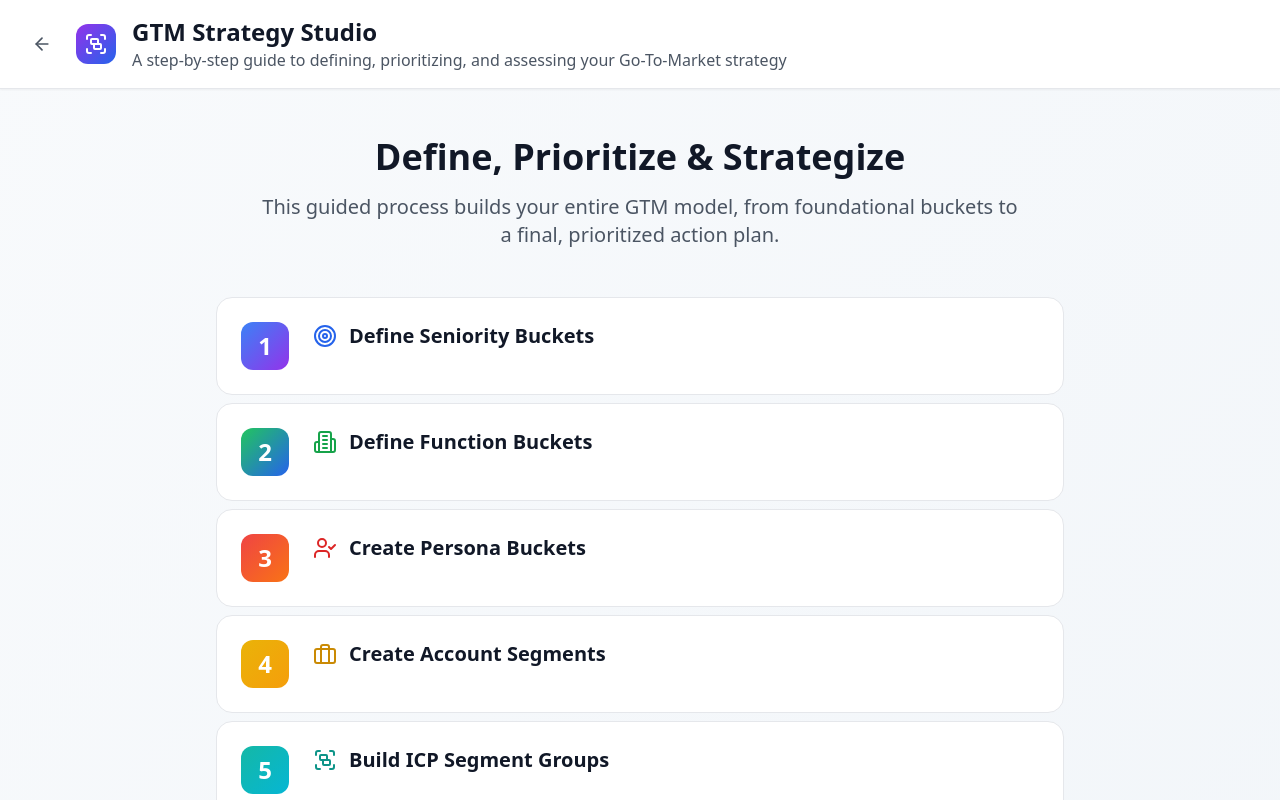
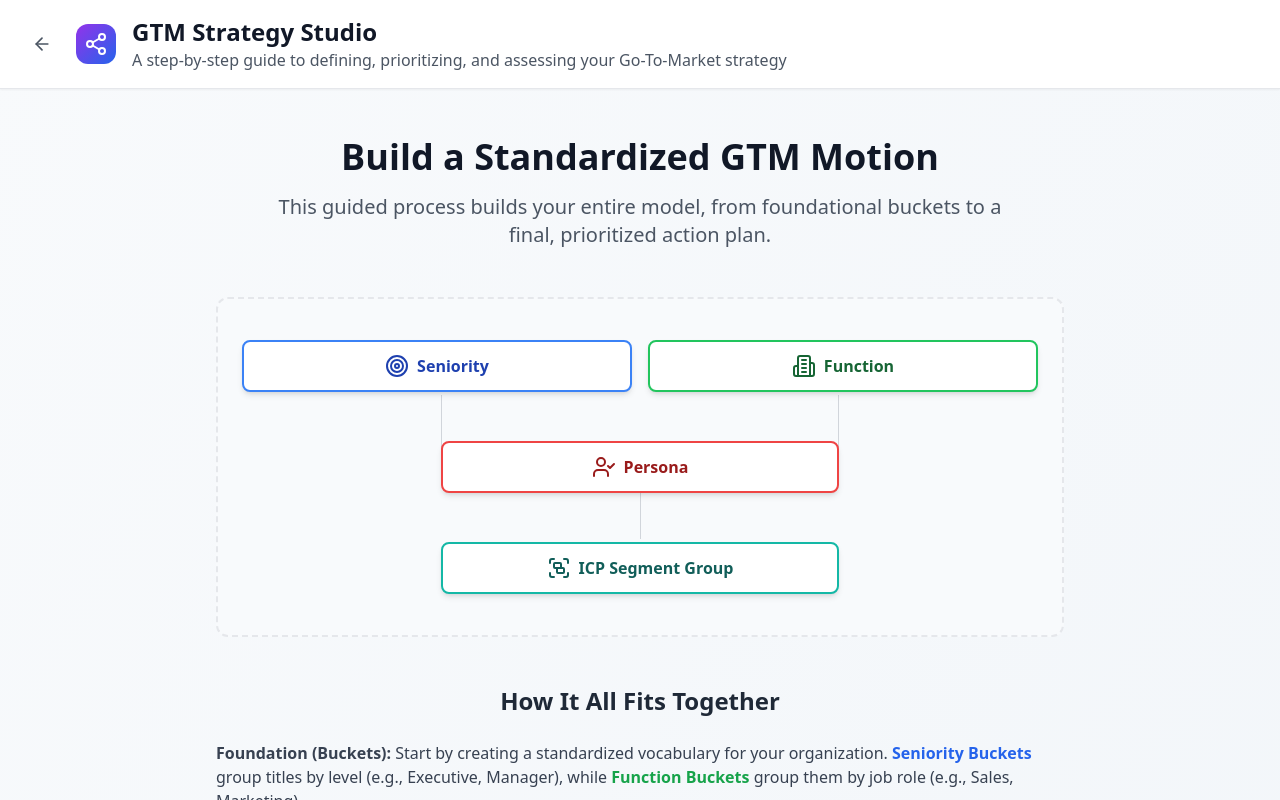
Before and after one commit to remingtonrawlings/v.1.2-1v-Labs, a React (Vite) app: page / in a window 1280 px wide. Both pictures are taken after a click on the button "Start Designing". Shown: the top 800 px of the page. Built offline with nearby package versions, Linux system fonts and the light colour scheme.

Commit message:
Description page and ICP Segment Overview changes

```diff
--- a/src/pages/ICPSegmentCreation.tsx
+++ b/src/pages/ICPSegmentCreation.tsx
@@ -16,7 +16,78 @@ interface ICPSegmentCreationProps {
 
 const GROUP_COLORS = ['#3B82F6', '#10B981', '#8B5CF6', '#F59E0B', '#EF4444', '#6366F1', '#14B8A6'];
 
-// Modal component remains the same
+const PersonaAssignmentModal = ({
+    icpGroups,
+    personaBuckets,
+    onAssign,
+    onCancel,
+} : {
+    icpGroups: ICPSegmentGroup[];
+    personaBuckets: PersonaBucket[];
+    onAssign: (groupId: string, personaIds: string[]) => void;
+    onCancel: () => void;
+}) => {
+    const [selectedGroupId, setSelectedGroupId] = useState('');
+    const [selectedPersonaIds, setSelectedPersonaIds] = useState<Set<string>>(new Set());
+
+    const assignedPersonaIdsInSelectedGroup = useMemo(() => {
+        const group = icpGroups.find(g => g.id === selectedGroupId);
+        return new Set(group ? group.personaIds : []);
+    }, [selectedGroupId, icpGroups]);
+
+    const togglePersonaSelection = (id: string) => {
+        const newSet = new Set(selectedPersonaIds);
+        if(newSet.has(id)) newSet.delete(id);
+        else newSet.add(id);
+        setSelectedPersonaIds(newSet);
+    }
+
+    const handleAssign = () => {
+        onAssign(selectedGroupId, Array.from(selectedPersonaIds));
+    }
+
+    return (
+        <div className="fixed inset-0 bg-black/50 flex items-center justify-center z-50 p-4">
+          <div className="bg-white rounded-xl shadow-2xl w-full max-w-3xl h-[80vh] flex flex-col">
+            <div className="p-6 border-b">
+              <h2 className="text-2xl font-bold text-gray-800">Bulk Assign Personas</h2>
+              <p className="text-gray-600">Assign multiple personas to a specific ICP Segment Group.</p>
+            </div>
+            <div className="p-6 flex-grow overflow-y-auto">
+                <div className="mb-6">
+                    <label className="font-semibold text-lg mb-2 block">1. Select ICP Segment Group</label>
+                    <select value={selectedGroupId} onChange={e => setSelectedGroupId(e.target.value)} className="w-full p-3 border rounded-lg">
+                        <option value="">Choose a group...</option>
+                        {icpGroups.map(g => <option key={g.id} value={g.id}>{g.name}</option>)}
+                    </select>
+                </div>
+                {selectedGroupId && (
+                <div>
+                    <label className="font-semibold text-lg mb-2 block">2. Select Personas to Add</label>
+                    <div className="grid grid-cols-2 gap-3 p-4 border rounded-lg max-h-[40vh] overflow-y-auto">
+                        {personaBuckets.map(p => {
+                            const isAssigned = assignedPersonaIdsInSelectedGroup.has(p.id);
+                            return (
+                                <label key={p.id} className={`flex items-center space-x-3 p-3 rounded-lg ${isAssigned ? 'text-gray-400 bg-gray-100' : 'hover:bg-gray-100 cursor-pointer'}`}>
+                                    <input type="checkbox" disabled={isAssigned} checked={selectedPersonaIds.has(p.id)} onChange={() => togglePersonaSelection(p.id)} className="h-5 w-5 rounded border-gray-300 text-teal-600 focus:ring-teal-500"/>
+                                    <span>{p.name}</span>
+                                </label>
+                            )
+                        })}
+                    </div>
+                </div>
+                )}
+            </div>
+            <div className="p-6 border-t flex justify-between items-center">
+                <button onClick={onCancel} className="px-4 py-2 bg-gray-200 rounded-lg">Close</button>
+                <button onClick={handleAssign} disabled={!selectedGroupId || selectedPersonaIds.size === 0} className="px-6 py-3 bg-teal-600 text-white rounded-lg font-semibold disabled:bg-teal-300">
+                    Assign {selectedPersonaIds.size > 0 ? selectedPersonaIds.size : ''} Personas
+                </button>
+            </div>
+          </div>
+        </div>
+    );
+};
 
 export const ICPSegmentCreation: React.FC<ICPSegmentCreationProps> = ({ onBack, onNext, accountSegments, personaBuckets, seniorityBuckets, departmentBuckets, initialGroups, initialEditGroupId, onEditFlowComplete }) => {
   const [icpGroups, setIcpGroups] = useState<ICPSegmentGroup[]>(initialGroups);
@@ -44,7 +115,6 @@ export const ICPSegmentCreation: React.FC<ICPSegmentCreationProps> = ({ onBack,
     onNext(icpGroups);
   };
 
-  // ... all other functions (createIcpGroup, saveEditingGroup, etc.) remain the same
   const toggleGroupExpansion = (groupId: string) => {
     const newSet = new Set(expandedGroupIds);
     if(newSet.has(groupId)) newSet.delete(groupId);
@@ -150,7 +220,7 @@ export const ICPSegmentCreation: React.FC<ICPSegmentCreationProps> = ({ onBack,
 
   return (
     <>
-    {/* PersonaAssignmentModal would need to be defined here if used */}
+    {showAssignModal && <PersonaAssignmentModal icpGroups={icpGroups} personaBuckets={personaBuckets} onAssign={handleBulkAssign} onCancel={() => setShowAssignModal(false)} />}
     {editingGroup && (
          <div className="fixed inset-0 bg-black/50 flex items-center justify-center z-50 p-4">
             <div className="bg-white rounded-xl shadow-2xl w-full max-w-2xl p-8 flex flex-col h-[90vh]">
@@ -186,13 +256,15 @@ export const ICPSegmentCreation: React.FC<ICPSegmentCreationProps> = ({ onBack,
         </div>
       </header>
 
-      {/* ... rest of the JSX remains the same */}
        <div className="max-w-7xl mx-auto px-6 py-8">
         <div className="grid grid-cols-1 lg:grid-cols-3 gap-8">
             <div className="lg:col-span-1">
                 <div className="bg-white rounded-xl border p-6 shadow-sm sticky top-24">
                     <h2 className="text-lg font-bold text-gray-800 mb-2 flex items-center"><UserCheck className="w-5 h-5 mr-2 text-red-600" />Persona Library</h2>
-                    {/* Bulk Assign Modal Button would be here */}
+                    <button onClick={() => setShowAssignModal(true)} className="w-full flex items-center justify-center space-x-2 px-4 py-2 mb-4 bg-white text-teal-600 border border-teal-600 rounded-lg hover:bg-teal-50 transition-colors">
+                        <AppWindow className="w-4 h-4" />
+                        <span>Bulk Assign Personas</span>
+                    </button>
                     <div className="space-y-3 max-h-[55vh] overflow-y-auto pr-2">
                         {personaBuckets.length > 0 ? personaBuckets.map(persona => {
                             const details = getPersonaDetails(persona.id);
--- a/src/pages/OrganizationalDesign.tsx
+++ b/src/pages/OrganizationalDesign.tsx
@@ -1,5 +1,5 @@
-import React, { useState } from 'react';
-import { ArrowLeft, Target, Building2, UserCheck, Briefcase, Group, BarChart3, FileText, Workflow, ListCollapse, GanttChartSquare } from 'lucide-react';
+import React, { useState, useEffect } from 'react';
+import { ArrowLeft, Target, Building2, UserCheck, Briefcase, Group, BarChart3, FileText, Workflow, ListCollapse, GanttChartSquare, Share2 } from 'lucide-react';
 import { SeniorityBucketing } from './SeniorityBucketing';
 import { DepartmentTeamOrganization } from './DepartmentTeamOrganization';
 import { PersonaCreation } from './PersonaCreation';
@@ -18,8 +18,40 @@ interface OrganizationalDesignProps {
 
 type ExperienceStep = 'choice' | 'seniority' | 'department' | 'persona' | 'account' | 'icp' | 'prioritization' | 'strategicWorkflows' | 'salesProcessBuilder' | 'diagnosticAssessment' | 'holisticSummary';
 
+const HierarchyDiagram = () => {
+    const [isVisible, setIsVisible] = useState(false);
+    useEffect(() => { const timer = setTimeout(() => setIsVisible(true), 100); return () => clearTimeout(timer); }, []);
+
+    const baseBox = "bg-white border-2 rounded-lg shadow-md flex items-center justify-center p-3 text-center font-semibold";
+    const baseLine = "bg-gray-300";
+    const animClass = "transition-all duration-500 ease-out";
+    const hidden = "opacity-0 -translate-y-3";
+    const visible = "opacity-100 translate-y-0";
+
+    return (
+        <div className="p-6 bg-slate-50 rounded-xl border-2 border-dashed">
+            <div className="grid grid-cols-2 gap-4 items-center justify-around h-72 relative">
+                {/* Lines */}
+                <div className={`${baseLine} absolute top-1/4 left-1/4 w-px h-1/4 ${animClass} ${isVisible ? 'scale-y-100' : 'scale-y-0'}`} style={{transitionDelay: '400ms', transformOrigin: 'top'}}></div>
+                <div className={`${baseLine} absolute top-1/4 right-1/4 w-px h-1/4 ${animClass} ${isVisible ? 'scale-y-100' : 'scale-y-0'}`} style={{transitionDelay: '400ms', transformOrigin: 'top'}}></div>
+                <div className={`${baseLine} absolute top-1/2 left-1/4 right-1/4 h-px ${animClass} ${isVisible ? 'scale-x-100' : 'scale-x-0'}`} style={{transitionDelay: '600ms'}}></div>
+                <div className={`${baseLine} absolute top-1/2 left-1/2 w-px h-1/4 ${animClass} ${isVisible ? 'scale-y-100' : 'scale-y-0'}`} style={{transitionDelay: '800ms', transformOrigin: 'top'}}></div>
+
+                {/* Boxes */}
+                <div className={`${baseBox} border-blue-500 text-blue-800 ${animClass} ${isVisible ? visible : hidden}`} style={{transitionDelay: '100ms'}}><Target className="mr-2"/>Seniority</div>
+                <div className={`${baseBox} border-green-500 text-green-800 ${animClass} ${isVisible ? visible : hidden}`} style={{transitionDelay: '200ms'}}><Building2 className="mr-2"/>Function</div>
+
+                <div className={`col-span-2 justify-self-center ${baseBox} border-red-500 text-red-800 w-1/2 ${animClass} ${isVisible ? visible : hidden}`} style={{transitionDelay: '500ms'}}><UserCheck className="mr-2"/>Persona</div>
+
+                <div className={`col-span-2 justify-self-center ${baseBox} border-teal-500 text-teal-800 w-1/2 ${animClass} ${isVisible ? visible : hidden}`} style={{transitionDelay: '900ms'}}><Group className="mr-2"/>ICP Segment Group</div>
+            </div>
+        </div>
+    );
+};
+
 export const OrganizationalDesign: React.FC<OrganizationalDesignProps> = ({ onBack }) => {
   const [step, setStep] = useState<ExperienceStep>('choice');
+  // ... all other state initializations are the same
   const [seniorityBuckets, setSeniorityBuckets] = useState<SeniorityBucket[]>([]);
   const [departmentBuckets, setDepartmentBuckets] = useState<DepartmentBucket[]>([]);
   const [personaBuckets, setPersonaBuckets] = useState<PersonaBucket[]>([]);
@@ -33,10 +65,7 @@ export const OrganizationalDesign: React.FC<OrganizationalDesignProps> = ({ onBa
 
   const handleBackToChoice = () => setStep('choice');
 
-  const handleRequestEditGroup = (groupId: string) => {
-    setGroupToEditId(groupId);
-    setStep('icp');
-  };
+  const handleRequestEditGroup = (groupId: string) => { setGroupToEditId(groupId); setStep('icp'); };
 
   const handleSeniorityNext = (buckets: SeniorityBucket[]) => { setSeniorityBuckets(buckets); setStep('department'); };
   const handleDepartmentNext = (buckets: DepartmentBucket[]) => { setDepartmentBuckets(buckets); setStep('persona'); };
@@ -44,28 +73,16 @@ export const OrganizationalDesign: React.FC<OrganizationalDesignProps> = ({ onBa
   const handleAccountNext = (segments: AccountSegment[]) => { setAccountSegments(segments); setStep('icp'); };
   const handleIcpNext = (groups: ICPSegmentGroup[]) => { setIcpGroups(groups); setStep('prioritization'); };
   const handlePrioritizationNext = (finalPriorities: PriorityState) => { setPriorities(finalPriorities); setStep('strategicWorkflows'); };
-  const handleStrategicWorkflowsNext = (surveyData: StrategicWorkflowSurvey) => {
-    setStrategicWorkflowSurvey(surveyData);
-    setStep('salesProcessBuilder');
-  };
-  const handleSalesProcessNext = (stages: SalesStage[]) => {
-    setSalesStages(stages);
-    setStep('diagnosticAssessment');
-  };
-  const handleDiagnosticNext = (assessments: DiagnosticAssessmentType[]) => {
-    setDiagnosticAssessments(assessments);
-    setStep('holisticSummary');
-  };
-  const handleSummaryComplete = () => {
-    alert("You have completed the entire GTM design and assessment flow!");
-    setStep('choice');
-  };
+  const handleStrategicWorkflowsNext = (surveyData: StrategicWorkflowSurvey) => { setStrategicWorkflowSurvey(surveyData); setStep('salesProcessBuilder'); };
+  const handleSalesProcessNext = (stages: SalesStage[]) => { setSalesStages(stages); setStep('diagnosticAssessment'); };
+  const handleDiagnosticNext = (assessments: DiagnosticAssessmentType[]) => { setDiagnosticAssessments(assessments); setStep('holisticSummary'); };
+  const handleSummaryComplete = () => { alert("You have completed the entire GTM design and assessment flow!"); setStep('choice'); };
 
   if (step === 'seniority') return <SeniorityBucketing onBack={handleBackToChoice} onNext={handleSeniorityNext} initialBuckets={seniorityBuckets} />;
   if (step === 'department') return <DepartmentTeamOrganization onBack={() => setStep('seniority')} onNext={handleDepartmentNext} initialBuckets={departmentBuckets} />;
   if (step === 'persona') return <PersonaCreation onBack={() => setStep('department')} onNext={handlePersonaNext} seniorityBuckets={seniorityBuckets} departmentBuckets={departmentBuckets} initialPersonas={personaBuckets} />;
   if (step === 'account') return <AccountSegmentation onBack={() => setStep('persona')} onNext={handleAccountNext} initialSegments={accountSegments} />;
-  if (step === 'icp') return <ICPSegmentCreation onBack={() => setStep('account')} onNext={handleIcpNext} personaBuckets={personaBuckets} accountSegments={accountSegments} seniorityBuckets={seniorityBuckets} departmentBuckets={departmentBuckets} initialGroups={icpGroups} initialEditGroupId={groupToEditId} onEditFlowComplete={() => setGroupToEditId(null)} />;
+  if (step === 'icp') return <ICPSegmentCreation onBack={() => step === 'prioritization' ? setStep('prioritization') : setStep('account')} onNext={handleIcpNext} personaBuckets={personaBuckets} accountSegments={accountSegments} seniorityBuckets={seniorityBuckets} departmentBuckets={departmentBuckets} initialGroups={icpGroups} initialEditGroupId={groupToEditId} onEditFlowComplete={() => { setGroupToEditId(null); setStep('prioritization'); }} />;
   if (step === 'prioritization') return <ICPPrioritization onBack={() => setStep('icp')} onNext={handlePrioritizationNext} icpGroups={icpGroups} initialPriorities={priorities} accountSegments={accountSegments} personaBuckets={personaBuckets} onEditRequest={handleRequestEditGroup} />;
   if (step === 'strategicWorkflows') return <StrategicWorkflows onBack={() => setStep('prioritization')} onNext={handleStrategicWorkflowsNext} />;
   if (step === 'salesProcessBuilder') return <SalesProcessBuilder onBack={() => setStep('strategicWorkflows')} onNext={handleSalesProcessNext} initialStages={salesStages} />;
@@ -78,7 +95,7 @@ export const OrganizationalDesign: React.FC<OrganizationalDesignProps> = ({ onBa
         <div className="max-w-7xl mx-auto px-6 py-4">
           <div className="flex items-center space-x-4">
             <button onClick={onBack} className="p-2 hover:bg-gray-100 rounded-lg"><ArrowLeft className="w-5 h-5 text-gray-600" /></button>
-            <div className="w-10 h-10 bg-gradient-to-br from-purple-600 to-blue-600 rounded-xl flex items-center justify-center"><Group className="w-6 h-6 text-white" /></div>
+            <div className="w-10 h-10 bg-gradient-to-br from-purple-600 to-blue-600 rounded-xl flex items-center justify-center"><Share2 className="w-6 h-6 text-white" /></div>
             <div><h1 className="text-2xl font-bold text-gray-900">GTM Strategy Studio</h1><p className="text-gray-600">A step-by-step guide to defining, prioritizing, and assessing your Go-To-Market strategy</p></div>
           </div>
         </div>
@@ -86,33 +103,43 @@ export const OrganizationalDesign: React.FC<OrganizationalDesignProps> = ({ onBa
 
       <div className="max-w-4xl mx-auto px-6 py-12">
         <div className="text-center mb-12">
-          <h2 className="text-4xl font-bold text-gray-900 mb-4">Define, Prioritize & Strategize</h2>
-          <p className="text-xl text-gray-600 max-w-3xl mx-auto">This guided process builds your entire GTM model, from foundational buckets to a final, prioritized action plan.</p>
+          <h2 className="text-4xl font-bold text-gray-900 mb-4">Build a Standardized GTM Motion</h2>
+          <p className="text-xl text-gray-600 max-w-3xl mx-auto">This guided process builds your entire model, from foundational buckets to a final, prioritized action plan.</p>
         </div>
 
-        <div className="space-y-2">
-            {[
-                { step: 1, icon: Target, title: "Define Seniority Buckets", color: "from-blue-500 to-purple-600", iconColor: "text-blue-600" },
-                { step: 2, icon: Building2, title: "Define Function Buckets", color: "from-green-500 to-blue-600", iconColor: "text-green-600" },
-                { step: 3, icon: UserCheck, title: "Create Persona Buckets", color: "from-red-500 to-orange-500", iconColor: "text-red-600" },
-                { step: 4, icon: Briefcase, title: "Create Account Segments", color: "from-yellow-500 to-amber-500", iconColor: "text-yellow-600" },
-                { step: 5, icon: Group, title: "Build ICP Segment Groups", color: "from-teal-500 to-cyan-500", iconColor: "text-teal-600" },
-                { step: 6, icon: BarChart3, title: "Prioritize ICP Groups", color: "from-indigo-500 to-violet-500", iconColor: "text-indigo-600" },
-                { step: 7, icon: ListCollapse, title: "Complete GTM Survey", color: "from-cyan-500 to-blue-600", iconColor: "text-cyan-600" },
-                { step: 8, icon: GanttChartSquare, title: "Define Sales Process", color: "from-blue-500 to-sky-600", iconColor: "text-blue-600" },
-                { step: 9, icon: Workflow, title: "Run Diagnostic Assessment", color: "from-purple-500 to-indigo-600", iconColor: "text-purple-600" },
-                { step: 10, icon: FileText, title: "Review Holistic Summary", color: "from-gray-500 to-gray-600", iconColor: "text-gray-600" },
-            ].map(item => (
-                 <div key={item.step} className="flex items-start space-x-6 bg-white p-6 rounded-2xl border">
-                    <div className={`flex-shrink-0 w-12 h-12 bg-gradient-to-br ${item.color} rounded-xl flex items-center justify-center text-white text-2xl font-bold`}>{item.step}</div>
-                    <div>
-                        <div className="flex items-center space-x-3 mb-1">
-                            <item.icon className={`w-6 h-6 ${item.iconColor}`} />
-                            <h3 className="text-xl font-bold text-gray-900">{item.title}</h3>
-                        </div>
+        <HierarchyDiagram />
+
+        <div className="mt-12">
+            <h3 className="text-2xl font-bold text-center text-gray-800 mb-6">How It All Fits Together</h3>
+            <div className="space-y-4 text-gray-700">
+                <p><strong>Foundation (Buckets):</strong> Start by creating a standardized vocabulary for your organization. <strong className="text-blue-600">Seniority Buckets</strong> group titles by level (e.g., Executive, Manager), while <strong className="text-green-600">Function Buckets</strong> group them by job role (e.g., Sales, Marketing).</p>
+                <p><strong>The "Who" (Personas):</strong> By combining a Seniority and a Function bucket, you define a <strong className="text-red-600">Persona</strong>—a specific, targetable individual within an organization (e.g., a Sales Manager).</p>
+                <p><strong>The "Where" (Segments & ICPs):</strong> <strong className="text-yellow-600">Account Segments</strong> define the companies you target based on firmographics (size, industry). You then create an <strong className="text-teal-600">ICP Segment Group</strong> by mapping your Personas to these Account Segments. This becomes the core of your strategy, defining exactly who you're targeting at which companies.</p>
+                <p><strong>The Action Plan (Prioritization & Process):</strong> Finally, you <strong className="text-indigo-600">Prioritize</strong> your ICP Groups to focus efforts on the highest-value targets and define a structured <strong className="text-sky-600">Sales Process</strong> for them to follow. This creates a clear, actionable, and standardized GTM motion for your entire team.</p>
+            </div>
+        </div>
+
+        <div className="mt-12 bg-white p-6 rounded-2xl shadow-lg">
+            <h3 className="text-2xl font-bold text-gray-800 mb-4">The Complete Workflow</h3>
+            <div className="space-y-2">
+                {[
+                    { step: 1, icon: Target, title: "Define Seniority Buckets" },
+                    { step: 2, icon: Building2, title: "Define Function Buckets" },
+                    { step: 3, icon: UserCheck, title: "Create Persona Buckets" },
+                    { step: 4, icon: Briefcase, title: "Create Account Segments" },
+                    { step: 5, icon: Group, title: "Build ICP Segment Groups" },
+                    { step: 6, icon: BarChart3, title: "Prioritize ICP Groups" },
+                    { step: 7, icon: ListCollapse, title: "Complete GTM Survey" },
+                    { step: 8, icon: GanttChartSquare, title: "Define Sales Process" },
+                    { step: 9, icon: Workflow, title: "Run Diagnostic Assessment" },
+                    { step: 10, icon: FileText, title: "Review Holistic Summary" },
+                ].map(item => (
+                    <div key={item.step} className="flex items-center space-x-4 bg-gray-50 p-3 rounded-lg">
+                        <div className="flex-shrink-0 w-8 h-8 bg-gray-200 rounded-full flex items-center justify-center text-gray-600 font-bold">{item.step}</div>
+                        <div className="flex items-center space-x-2"><item.icon className="w-5 h-5 text-gray-500" /><h4 className="font-semibold text-gray-700">{item.title}</h4></div>
                     </div>
-                </div>
-            ))}
+                ))}
+            </div>
         </div>
 
         <div className="mt-12 text-center">
```
